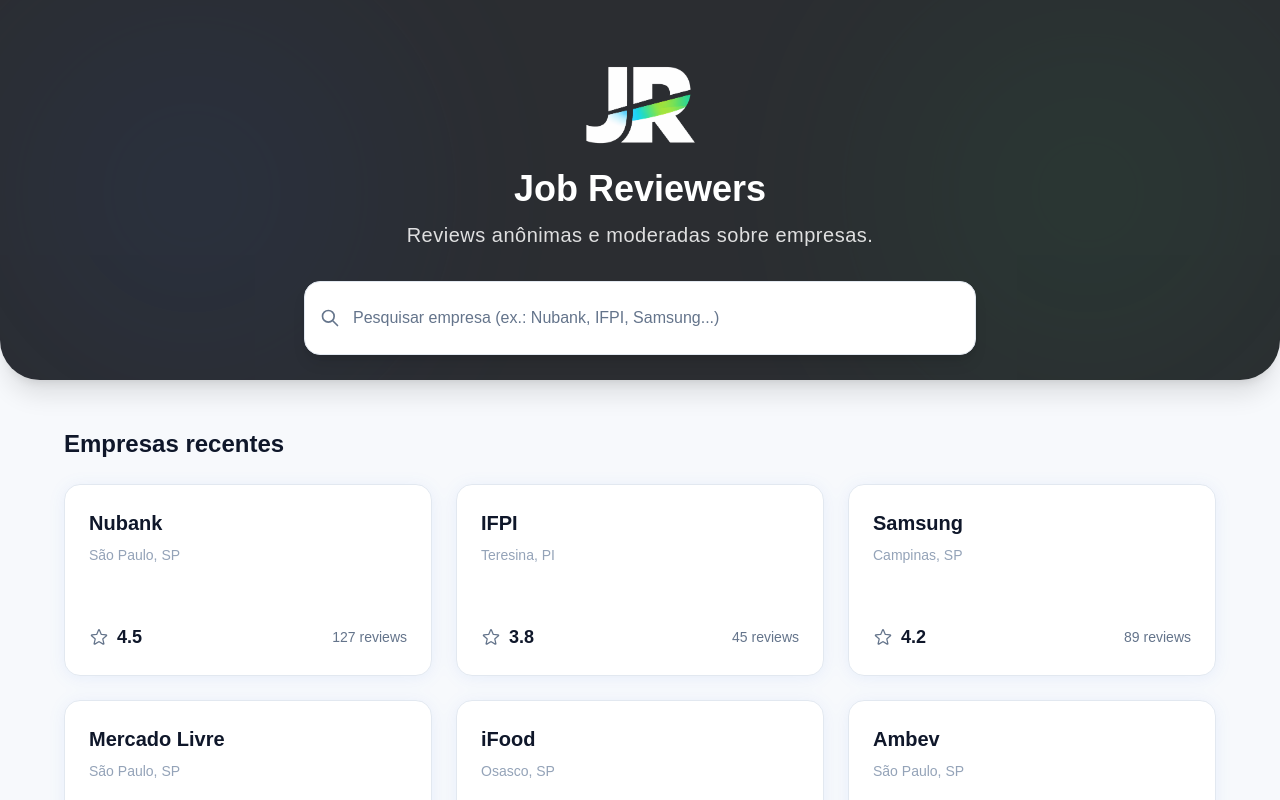
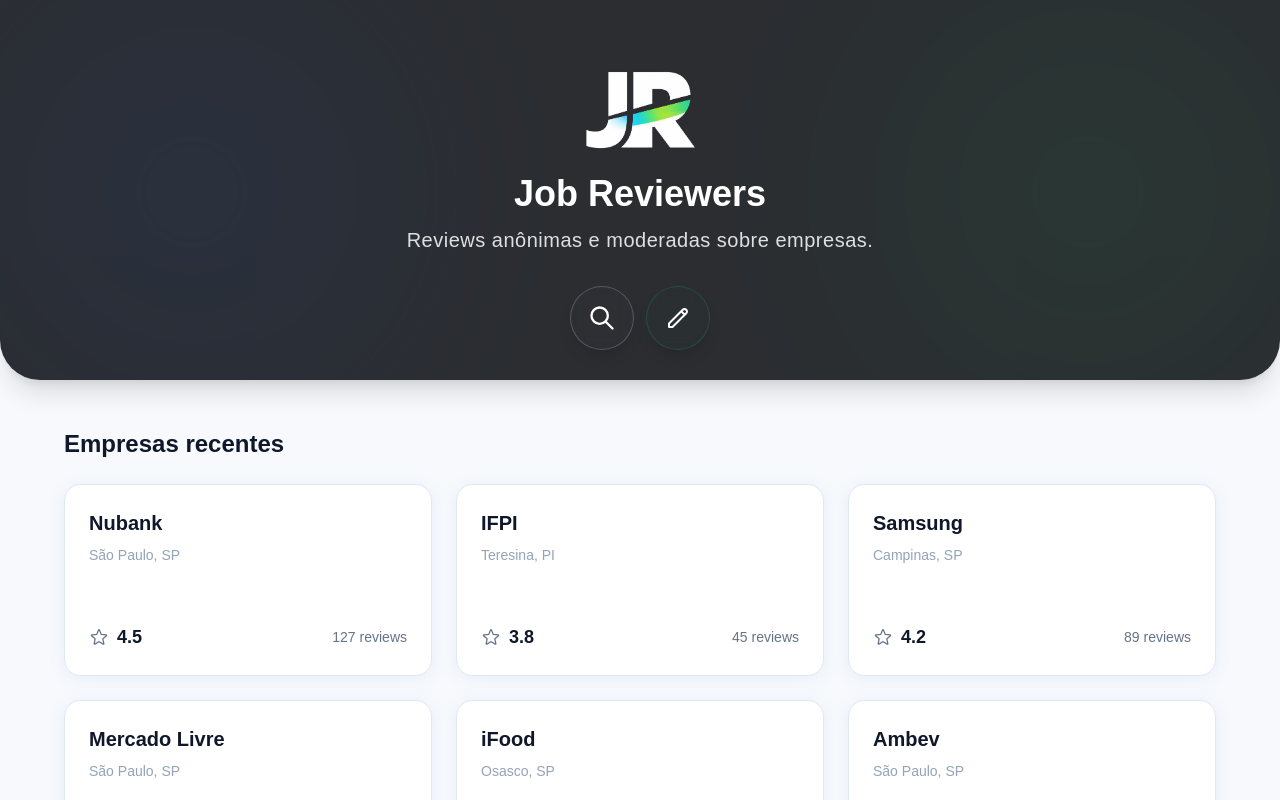
Before and after one commit to MrRafha/JobReviewers, a Next.js app: page / in a window 1280 px wide. Shown: the top 800 px of the page. Built offline with nearby package versions, Linux system fonts and the light colour scheme.

Commit message:
feat: adiciona barra de pesquisa expansível e botão de nova review na home page

```diff
--- a/app/page.tsx
+++ b/app/page.tsx
@@ -8,6 +8,8 @@
 
 export default function Home() {
   const [searchQuery, setSearchQuery] = useState("");
+  const [isSearchExpanded, setIsSearchExpanded] = useState(false);
+  const [isNewReviewExpanded, setIsNewReviewExpanded] = useState(false);
 
   const handleSearch = (e: React.FormEvent) => {
     e.preventDefault();
@@ -33,6 +35,9 @@
     },
     { name: "iFood", location: "Osasco, SP", rating: 3.9, reviewCount: 156 },
     { name: "Ambev", location: "São Paulo, SP", rating: 4.0, reviewCount: 78 },
+    { name: "Globo", location: "Rio de Janeiro, RJ", rating: 3.7, reviewCount: 34 },
+    { name: "Totvs", location: "São Paulo, SP", rating: 4.3, reviewCount: 92 },
+    { name: "XP Investimentos", location: "São Paulo, SP", rating: 4.4, reviewCount: 110 },
   ];
 
   return (
@@ -71,20 +76,65 @@
               Reviews anônimas e moderadas sobre empresas.
             </p>
 
-            {/* Barra de pesquisa */}
-            <form onSubmit={handleSearch} className="w-full max-w-2xl">
-              <div className="relative">
+            {/* Barra de pesquisa e botão de nova review - Centralizados e dinâmicos */}
+            <div className="w-full max-w-2xl flex items-center justify-center gap-3">
+              {/* Barra de pesquisa - Compacta e expansível */}
+              <form
+                onSubmit={handleSearch}
+                className={`transition-all duration-600 ease-in-out ${
+                  isSearchExpanded ? "flex-1" : "flex-none"
+                }`}
+              >
+                <div
+                  className={`relative transition-all duration-600 ease-in-out ${
+                    isSearchExpanded ? "w-full" : "w-16"
+                  }`}
+                  onMouseEnter={() => {
+                    setIsSearchExpanded(true);
+                    setIsNewReviewExpanded(false);
+                  }}
+                  onMouseLeave={() => {
+                    if (!searchQuery) setIsSearchExpanded(false);
+                  }}
+                >
+                  {/* Ícone de busca - Aparece quando compactado */}
+                  {!isSearchExpanded && (
+                    <button
+                      type="button"
+                      onClick={() => setIsSearchExpanded(true)}
+                      className="w-16 h-16 bg-white/[0.01] backdrop-blur-sm border border-white/20 rounded-full flex items-center justify-center shadow-lg hover:scale-105 hover:bg-white/[0.08] transition-all"
+                    >
+                      <svg
+                        className="w-7 h-7 text-white"
+                        fill="none"
+                        stroke="currentColor"
+                        viewBox="0 0 24 24"
+                      >
+                        <path
+                          strokeLinecap="round"
+                          strokeLinejoin="round"
+                          strokeWidth={2}
+                          d="M21 21l-6-6m2-5a7 7 0 11-14 0 7 7 0 0114 0z"
+                        />
+                      </svg>
+                    </button>
+                  )}
+
+                  {/* Input expandido */}
+                  {isSearchExpanded && (
+                    <div className="relative animate-in fade-in slide-in-from-left-2 duration-800">
                       <input
                         type="text"
                         value={searchQuery}
                         onChange={(e) => setSearchQuery(e.target.value)}
                         placeholder="Pesquisar empresa (ex.: Nubank, IFPI, Samsung...)"
-                  className="w-full px-6 py-6 pl-12 text-base bg-white rounded-2xl focus:outline-none focus:ring-2 focus:ring-[#2563EB] shadow-lg placeholder:text-[#64748B] text-[#0F172A] border border-[#E2E8F0]"
+                        className="w-full px-5 py-4 pl-12 text-base bg-white/10 backdrop-blur-md rounded-full focus:outline-none focus:ring-2 focus:ring-white/30 shadow-lg placeholder:text-white/60 text-white border border-white/20"
+                        autoFocus
                       />
-                {/* Ícone de busca */}
+                      {/* Ícone de busca dentro do input */}
                       <div className="absolute left-4 top-1/2 -translate-y-1/2">
                         <svg
-                    className="w-5 h-5 text-[#64748B]"
+                          className="w-5 h-5 text-white/70"
                           fill="none"
                           stroke="currentColor"
                           viewBox="0 0 24 24"
@@ -98,7 +148,70 @@
                         </svg>
                       </div>
                     </div>
+                  )}
+                </div>
               </form>
+
+              {/* Botão de Nova Review - Expansível */}
+              <Link
+                href="/reviews/new"
+                className={`transition-all duration-600 ease-in-out ${
+                  isNewReviewExpanded ? "flex-1" : "flex-none"
+                }`}
+              >
+                <div
+                  className={`relative transition-all duration-800 ease-in-out ${
+                    isNewReviewExpanded ? "w-full" : "w-16"
+                  }`}
+                  onMouseEnter={() => {
+                    setIsNewReviewExpanded(true);
+                    setIsSearchExpanded(false);
+                  }}
+                  onMouseLeave={() => setIsNewReviewExpanded(false)}
+                >
+                  {/* Ícone compacto */}
+                  {!isNewReviewExpanded && (
+                    <div className="w-16 h-16 bg-[#22C55E]/[0.01] backdrop-blur-sm border border-[#22C55E]/20 rounded-full flex items-center justify-center shadow-lg hover:scale-105 hover:bg-[#22C55E]/[0.08] transition-all cursor-pointer">
+                      <svg
+                        className="w-6 h-6 text-white"
+                        fill="none"
+                        stroke="currentColor"
+                        viewBox="0 0 24 24"
+                      >
+                        <path
+                          strokeLinecap="round"
+                          strokeLinejoin="round"
+                          strokeWidth={2}
+                          d="M15.232 5.232l3.536 3.536m-2.036-5.036a2.5 2.5 0 113.536 3.536L6.5 21.036H3v-3.572L16.732 3.732z"
+                        />
+                      </svg>
+                    </div>
+                  )}
+
+                  {/* Botão expandido */}
+                  {isNewReviewExpanded && (
+                    <div className="w-full h-16 bg-[#22C55E]/[0.03] backdrop-blur-md border border-[#22C55E]/20 rounded-full flex items-center px-5 shadow-lg hover:bg-[#22C55E]/[0.08] transition-all cursor-pointer overflow-hidden">
+                      <svg
+                        className="w-5 h-5 text-white flex-shrink-0"
+                        fill="none"
+                        stroke="currentColor"
+                        viewBox="0 0 24 24"
+                      >
+                        <path
+                          strokeLinecap="round"
+                          strokeLinejoin="round"
+                          strokeWidth={2}
+                          d="M15.232 5.232l3.536 3.536m-2.036-5.036a2.5 2.5 0 113.536 3.536L6.5 21.036H3v-3.572L16.732 3.732z"
+                        />
+                      </svg>
+                      <span className="text-white font-medium text-base whitespace-nowrap ml-3 animate-in fade-in slide-in-from-left-3 duration-500 delay-100">
+                        Escrever nova review
+                      </span>
+                    </div>
+                  )}
+                </div>
+              </Link>
+            </div>
           </div>
         </div>
       </div>
```
Lines whose indentation alone changed are shown as unchanged.
